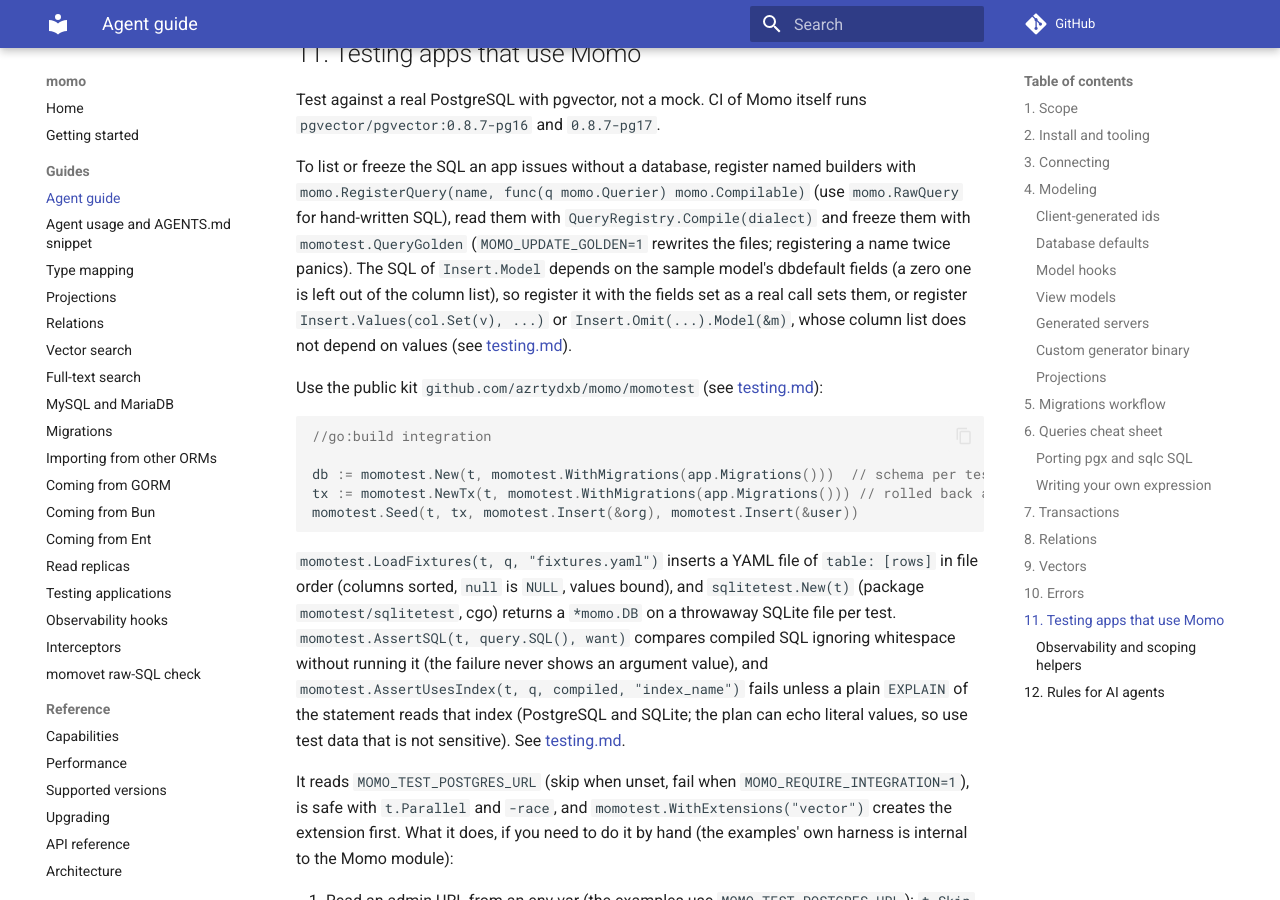
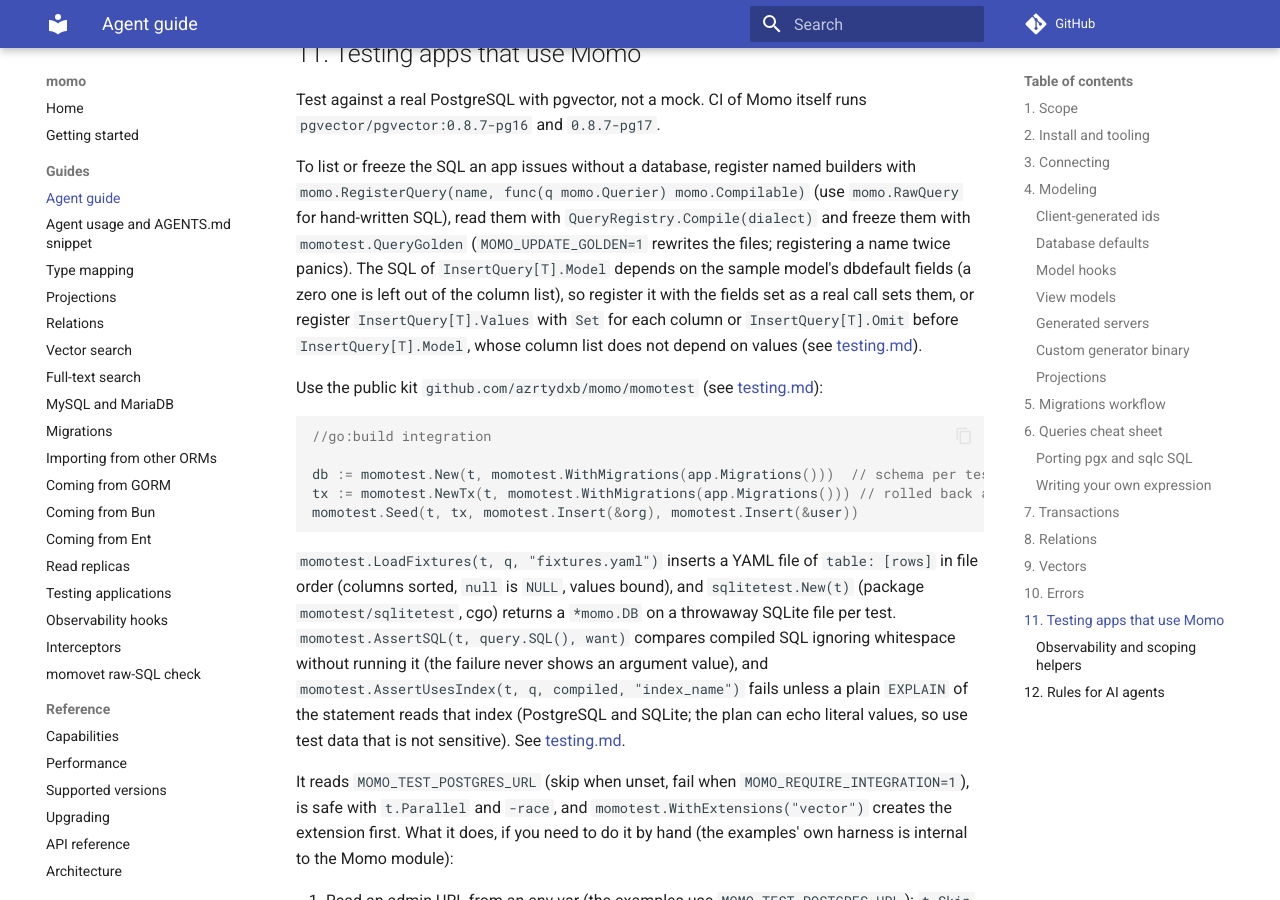
Before and after one commit to azrtydxb/momo, an MkDocs documentation site: the page built from docs/ai-guide.md, in a window 1280 px wide and 900 px high, scrolled down 45176 px. Built offline with MkDocs 1.6.1 and Material for MkDocs 9.7.7, drawn with Linux system fonts in a browser that asks for light colours; comment, search, counter and statistics services are not loaded; the version menu is left out.

Commit message:
docs: name the insert methods as the docscheck rules require

```diff
--- a/docs/ai-guide.md
+++ b/docs/ai-guide.md
@@ -1953,10 +1953,10 @@ builders with `momo.RegisterQuery(name, func(q momo.Querier) momo.Compilable)`
 (use `momo.RawQuery` for hand-written SQL), read them with
 `QueryRegistry.Compile(dialect)` and freeze them with `momotest.QueryGolden`
 (`MOMO_UPDATE_GOLDEN=1` rewrites the files; registering a name twice panics).
-The SQL of `Insert.Model` depends on the sample model's dbdefault fields (a
+The SQL of `InsertQuery[T].Model` depends on the sample model's dbdefault fields (a
 zero one is left out of the column list), so register it with the fields set as
-a real call sets them, or register `Insert.Values(col.Set(v), ...)` or
-`Insert.Omit(...).Model(&m)`, whose column list does not depend on values (see
+a real call sets them, or register `InsertQuery[T].Values` with `Set` for each column or
+`InsertQuery[T].Omit` before `InsertQuery[T].Model`, whose column list does not depend on values (see
 [testing.md](testing.md#listing-the-sql-a-query-registry)).
 
 Use the public kit `github.com/azrtydxb/momo/momotest` (see
```
Also changed, not shown: docs/testing.md (+3 -3 lines), docs/upgrading.md (+2 -2 lines).
